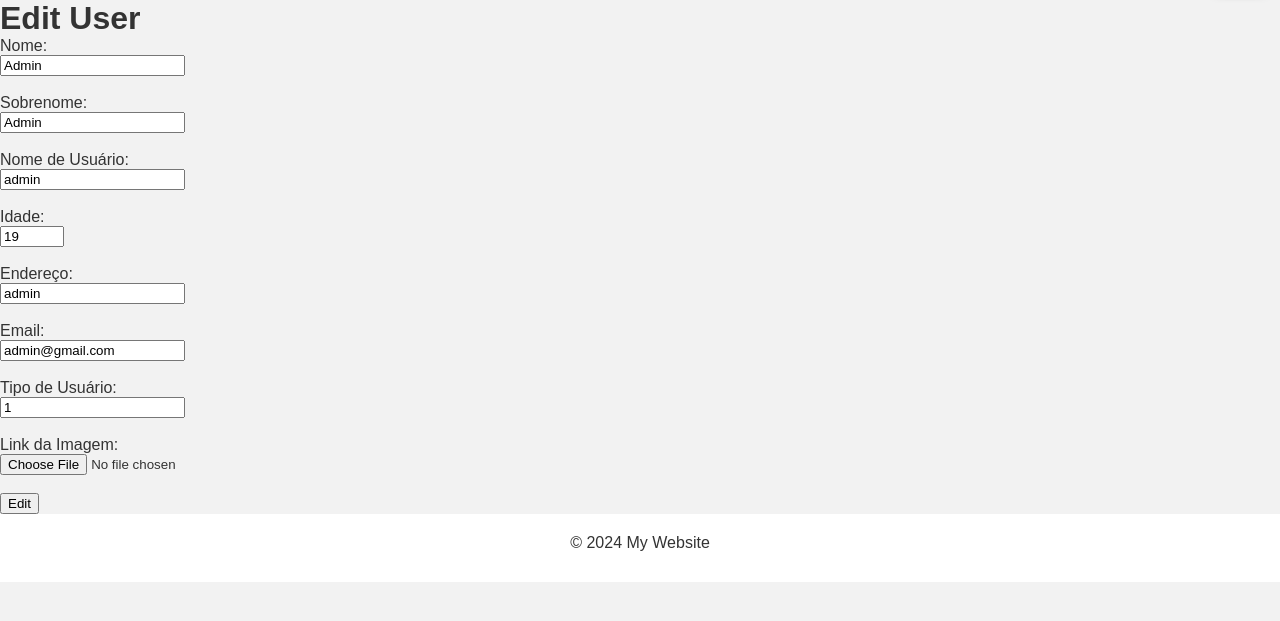
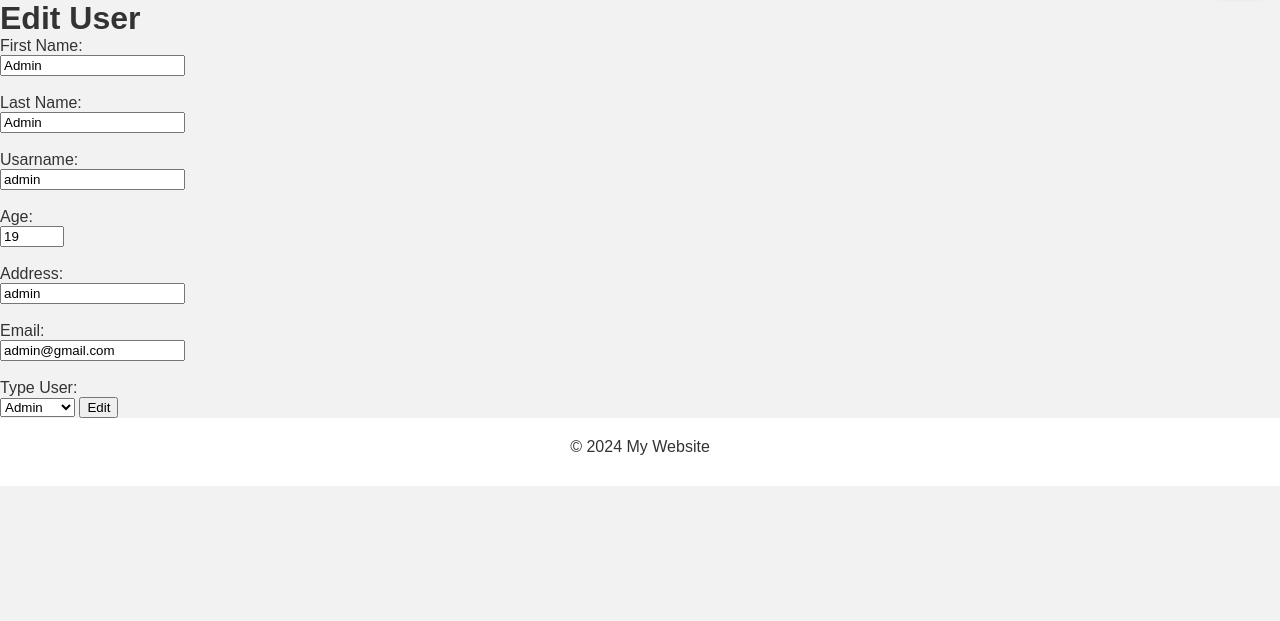
Before and after one commit to VascoMagolo/DeapcWebsite, a PHP site: page /pages/edit_user.php?id=1 in a window 1280 px wide. Shown: the part 48-669 px from the top of the page. Run offline with PHP 8.4, Linux system fonts and the light colour scheme; data comes from the database, SQL or seed files in the repository; some libraries are stand-ins or nearby versions.

Commit message:
Following changes were made: 	modified:   Website/css/devices.css{         some styles alterations     } 	modified:   Website/pages/edit_user.php{         implemented a select option to choose the user role     } 	modified:   Website/pages/manage_device.php{         implemented a select option to choose the device type     } 	modified:   Website/scripts/changeuser.php{         implemented code for changing the name of the profile picture     } 	modified:   Website/scripts/login.php{         added a session variable to store the user id     } 	modified:   Website/scripts/update_user.php{         modified the query for it not to update the user profile picture     }

```diff
--- a/Website/pages/edit_user.php
+++ b/Website/pages/edit_user.php
@@ -36,30 +36,35 @@ if (!$user) {
 <form action="../scripts/update_user.php" method="post">
     <input type="hidden" name="id" value="<?php echo htmlspecialchars($user['id']); ?>">
 
-    <label for="firstname">Nome:</label><br>
+    <label for="firstname">First Name:</label><br>
     <input type="text" id="firstname" name="firstname" maxlength="30" value="<?php echo htmlspecialchars($user['firstname']); ?>" required><br><br>
 
-    <label for="lastname">Sobrenome:</label><br>
+    <label for="lastname">Last Name:</label><br>
     <input type="text" id="lastname" name="lastname" maxlength="30" value="<?php echo htmlspecialchars($user['lastname']); ?>" required><br><br>
 
-    <label for="username">Nome de Usuário:</label><br>
+    <label for="username">Usarname:</label><br>
     <input type="text" id="username" name="username" maxlength="30" value="<?php echo htmlspecialchars($user['username']); ?>" required><br><br>
 
-    <label for="age">Idade:</label><br>
+    <label for="age">Age:</label><br>
     <input type="number" id="age" name="age" min="0" max="255" value="<?php echo htmlspecialchars($user['age']); ?>" required><br><br>
 
-    <label for="address">Endereço:</label><br>
+    <label for="address">Address:</label><br>
     <input type="text" id="address" name="address" maxlength="50" value="<?php echo htmlspecialchars($user['address']); ?>"><br><br>
 
     <label for="email">Email:</label><br>
     <input type="email" id="email" name="email" maxlength="254" value="<?php echo htmlspecialchars($user['email']); ?>" required><br><br>
 
-    <label for="type_id">Tipo de Usuário:</label><br>
-    <input type="number" id="type_id" name="type_id" min="0" value="<?php echo htmlspecialchars($user['type_id']); ?>" required><br><br>
-
-    <label for="imglink">Link da Imagem:</label><br>
-    <input type="file"  id="imglink" name="imglink" maxlength="200" value="<?php echo htmlspecialchars($user['imglink']); ?>"><br><br>
-
+    <label for="type_id">Type User:</label><br>
+    <select name="type_id" id="type_id">
+        <?php
+        $query = "SELECT * FROM types_users";
+        $res = my_query($query);
+        foreach ($res as $v) {
+            $selected = $user['type_id'] == $v['id'] ? 'selected' : '';
+            echo "<option value='{$v['id']}' $selected>{$v['name']}</option>";
+        }
+        ?>
+    </select>
     <button type="submit">Edit</button>
 </form>
 
--- a/Website/pages/manage_device.php
+++ b/Website/pages/manage_device.php
@@ -63,7 +63,10 @@
             <h2>Add New Device</h2>
             <form action="../scripts/add_device.php" method="post">
                 <label for="type_name">Device Type:</label><br>
-                <input type="text" id="type_name" name="type_name" required><br><br>
+                <select name="type_name" id="type_name">
+                    <option value="1">Actuator</option>
+                    <option value="2">Sensors</option>
+                </select>
 
                 <label for="device_name">Device Name:</label><br>
                 <input type="text" id="device_name" name="device_name" required><br><br>
--- a/Website/scripts/login.php
+++ b/Website/scripts/login.php
@@ -4,11 +4,12 @@ include("liga_db.php");
 if ($_SERVER["REQUEST_METHOD"] == "POST") {
     $username = $_POST["username"];
     $password = $_POST["password"];
-    $sql = "SELECT firstname,type_id,imglink FROM users WHERE username = '$username' AND pass = '$password'";
+    $sql = "SELECT id,firstname,type_id,imglink FROM users WHERE username = '$username' AND pass = '$password'";
     $result = $conn->query($sql);
     if ($result->num_rows > 0) {
         $_SESSION["username"] = $username;
         while ($row = $result->fetch_assoc()) {
+            $_SESSION["id"] = $row["id"];
             $_SESSION["type_id"] = $row["type_id"];
             $_SESSION["firstname"] = $row["firstname"];
             $_SESSION["imglink"] = $row["imglink"];
```
Also changed, not shown: Website/css/devices.css (+7 -2 lines), Website/scripts/add_device.php (+3 -5 lines), Website/scripts/changeuser.php (+4 -3 lines), Website/scripts/createdb.php (+2 -16 lines), Website/scripts/update_user.php (+5 -7 lines), Website/img/profilepics/1.png (added), Website/img/profilepics/image.png (deleted), 3 other files.
